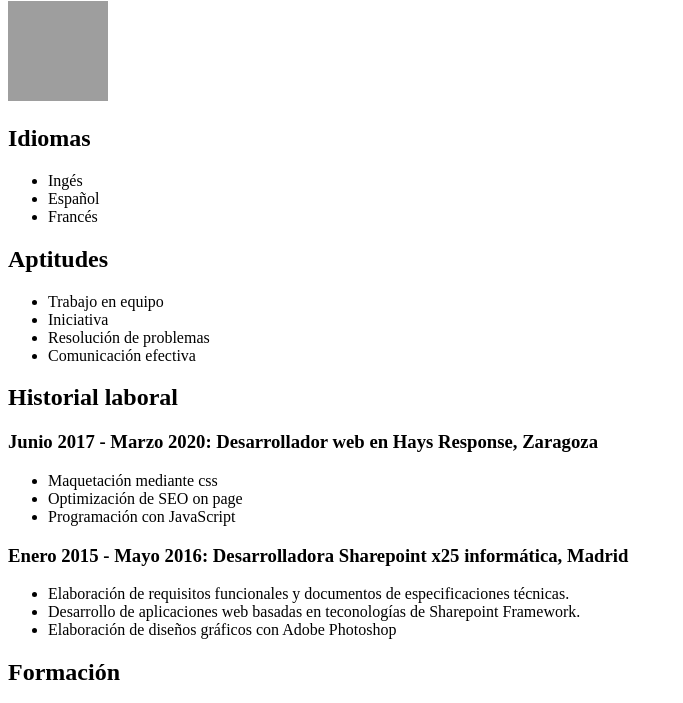
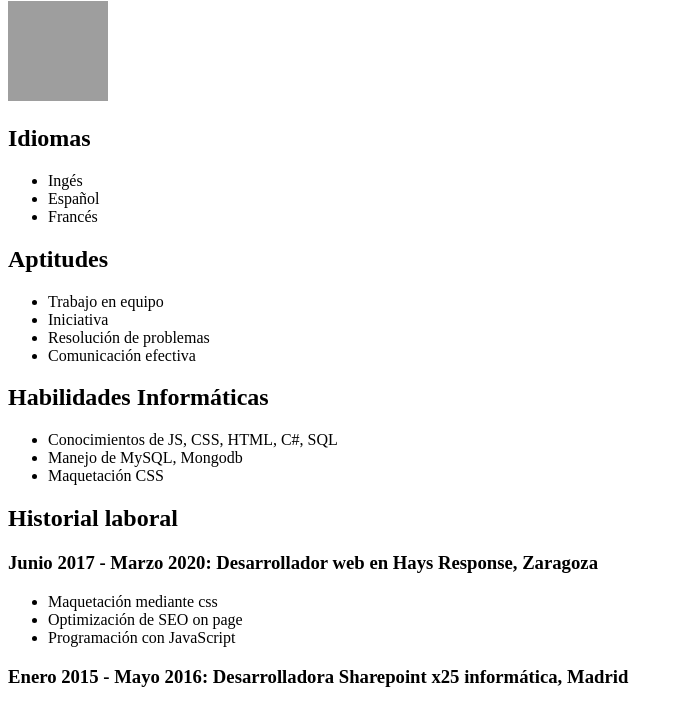
Before and after one commit to darqsa/202207-w1exCV-David-Arques, a plain HTML site: page index.html in a window 1280 px wide. Shown: the part 79-782 px from the top of the page, without its empty margins (0-683 px from the left). Drawn offline with Linux system fonts and the light colour scheme; grey boxes are pictures that could not be loaded.

Commit message:
Added Habilidades informáticas

```diff
--- a/index.html
+++ b/index.html
@@ -34,6 +34,12 @@
         <li>Iniciativa</li>
         <li>Resolución de problemas</li>
         <li>Comunicación efectiva</li>
+      </ul>
+      <h2>Habilidades Informáticas</h2>
+      <ul>
+        <li>Conocimientos de JS, CSS, HTML, C#, SQL</li>
+        <li>Manejo de MySQL, Mongodb</li>
+        <li>Maquetación CSS</li>
       </ul>
     </aside>
     <main>
```
